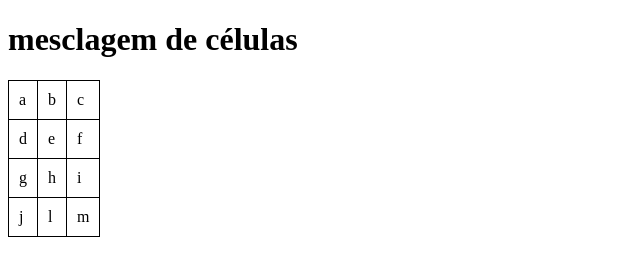
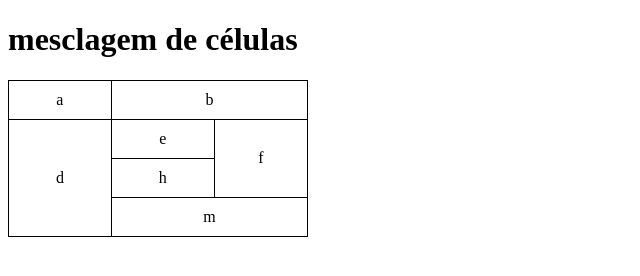
Before and after one commit to VIVAATECNOLOGIA/html-css, a plain HTML site: page exercicios modulo 2/ex24/tablea 003.html in a window 1280 px wide. Shown: the whole page, without its empty margins (0-640 px from the left). Drawn offline with Linux system fonts and the light colour scheme.

Commit message:
modificação de tabelas.

```diff
--- a/exercicios modulo 2/ex24/tablea 003.html
+++ b/exercicios modulo 2/ex24/tablea 003.html
@@ -12,11 +12,13 @@
 
         table {
             border-collapse:collapse;
+            width:300px;
         }
 
         td{
             border: 1px solid black;
             padding: 10px;
+            text-align: center;
         }
 
 
@@ -27,26 +29,25 @@
     <table>
         <tr>
             <td>a</td>
-            <td>b</td>
-            <td>c</td>
+            <td colspan="2">b</td>
+
+
+        <tr>
+            <td rowspan="3">d</td>
+            <td>e</td>
+            <td rowspan="2">f</td>
         </tr>
 
         <tr>
-            <td>d</td>
-            <td>e</td>
-            <td>f</td>
+
+            <td>h</td>
+
         </tr>
 
         <tr>
-            <td>g</td>
-            <td>h</td>
-            <td>i</td>
-        </tr>
 
-        <tr>
-            <td>j</td>
-            <td>l</td>
-            <td>m</td>
+
+            <td colspan="2">m</td>
         </tr>
 
     </table>
```
